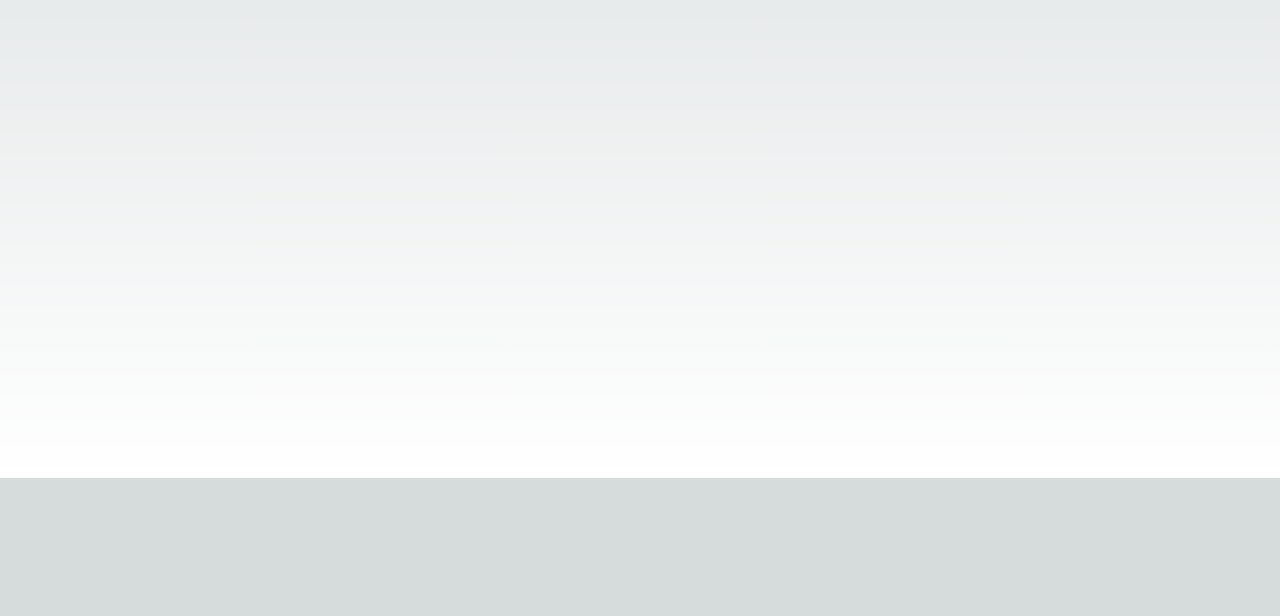
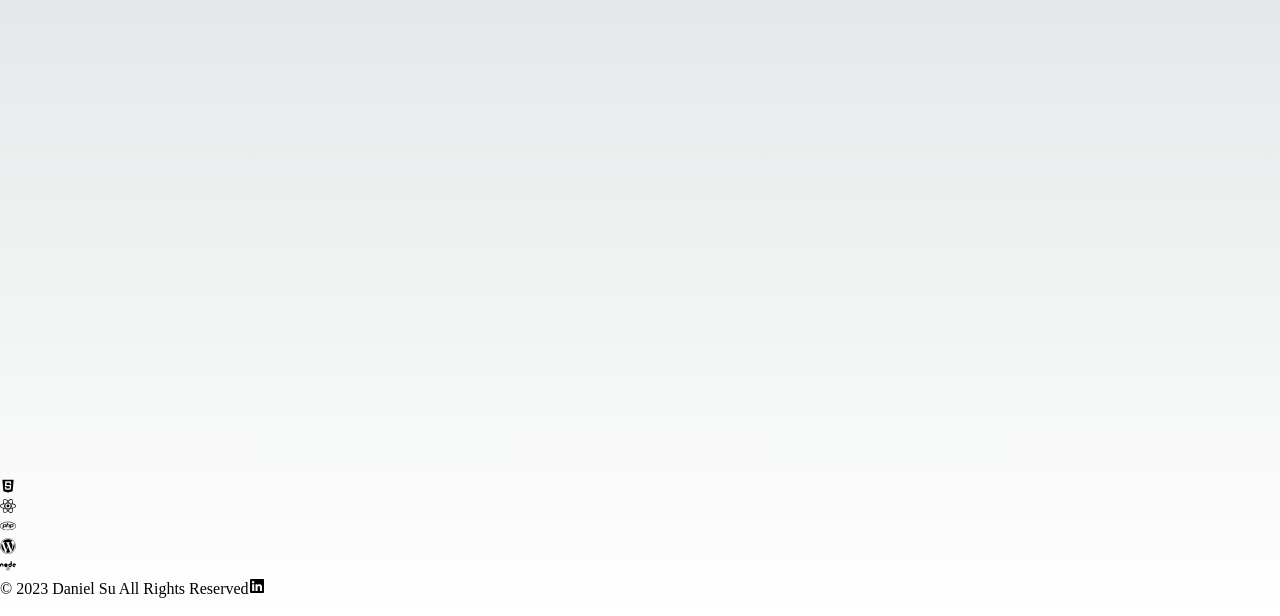
Before and after one commit to Danielizm/Nextjs-portfolio, a Next.js app: page / in a window 1280 px wide. Shown: the part 358-974 px from the top of the page. Before the commit the page ends 836 px from the top, so only its background shows below. Built offline with nearby package versions, Linux system fonts and the light colour scheme.

Commit message:
add footer

```diff
--- a/package.json
+++ b/package.json
@@ -18,6 +18,7 @@
     "next": "13.1.6",
     "react": "18.2.0",
     "react-dom": "18.2.0",
+    "react-icons": "^4.7.1",
     "sass": "^1.58.3",
     "typescript": "4.9.5"
   }
--- /dev/null
+++ b/src/components/footer.tsx
@@ -0,0 +1,29 @@
+import React from "react";
+import { DiJavascript } from "react-icons/di";
+import {FaReact,FaPhp,FaWordpress,FaNode,FaLinkedin} from 'react-icons/fa'
+
+const Footer = ()=>{
+    return (
+        <footer>
+            <div className="footer-banner">
+                <div className="container">
+                    <div className="lang-icon"><DiJavascript/></div>
+                    <div className="lang-icon"><FaReact/></div>
+                    <div className="lang-icon lg"><FaPhp/></div>
+                    <div className="lang-icon"><FaWordpress/></div>
+                    <div className="lang-icon lg"><FaNode/></div>
+                </div>
+            </div>
+            <div className="copyright">
+            <div className="container">
+                <span>© {new Date().getFullYear()} Daniel Su All Rights Reserved</span>
+                <a href="https://www.linkedin.com/in/daniel-su-a13668191/" target="_black"><FaLinkedin /></a>
+                </div>
+
+            </div>
+            <img src='' className="footer-bg"/>
+        </footer>
+    )
+}
+
+export default Footer;
--- a/src/components/layout.tsx
+++ b/src/components/layout.tsx
@@ -2,7 +2,7 @@ import React,{ReactNode} from 'react';
 import styles from '@/styles/Home.module.scss'
 import Head from 'next/head'
 import Header from '../components/header'
-
+import Footer from '../components/footer'
 interface Props {
     children:ReactNode,
     class_name?:string
@@ -18,8 +18,8 @@ const Layout = ({children,class_name}:Props) => {
         <link rel="icon" href="/favicon.ico" />
         </Head>
         <Header></Header>
-        <main className={styles.main}>
-        </main>
+        <main className={styles.main}>{children}</main>
+        <Footer />
         </>
     )
 }
```
Also changed, not shown: 1 other file (tests, documents, lock files or other folders).
